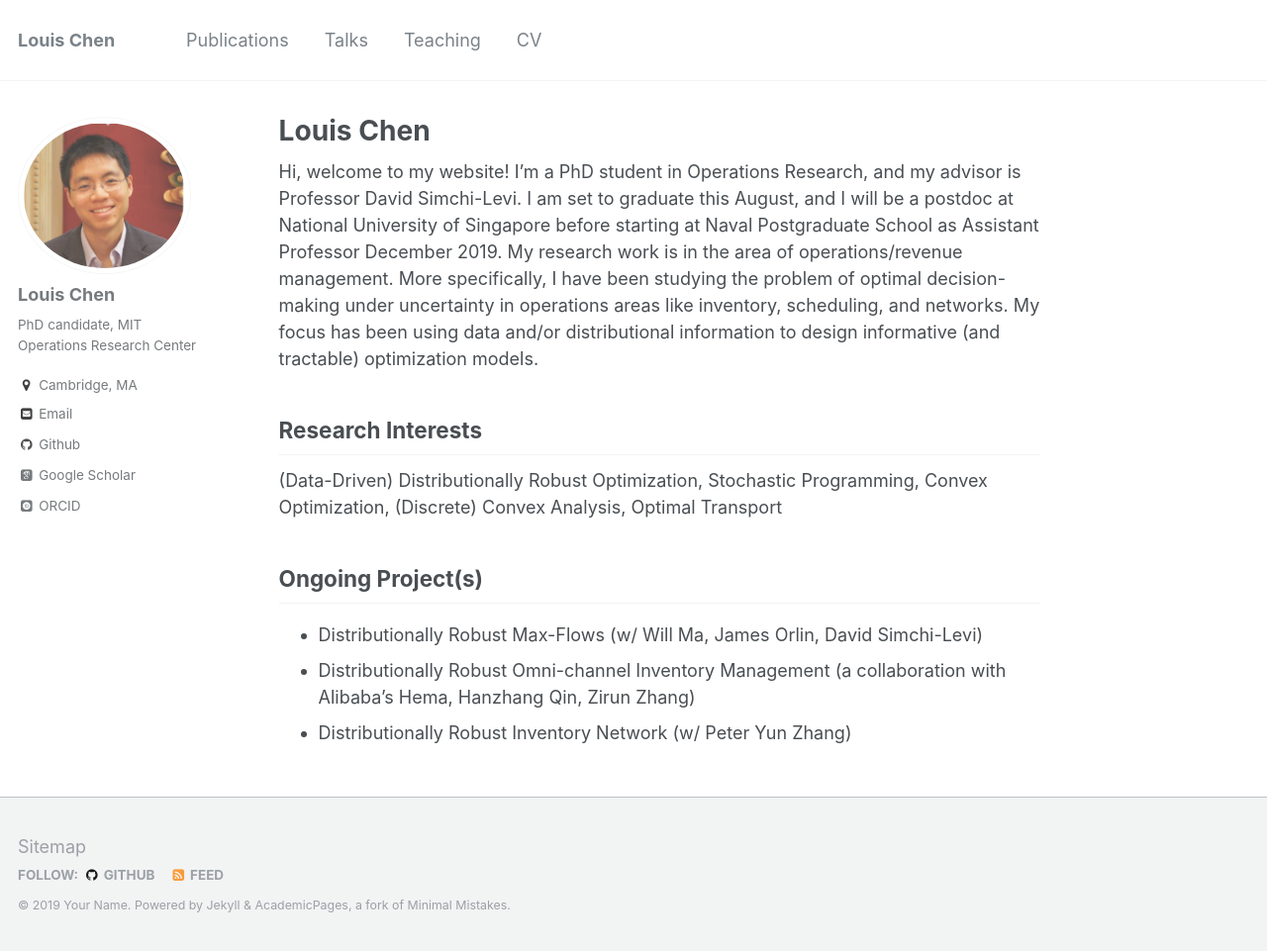
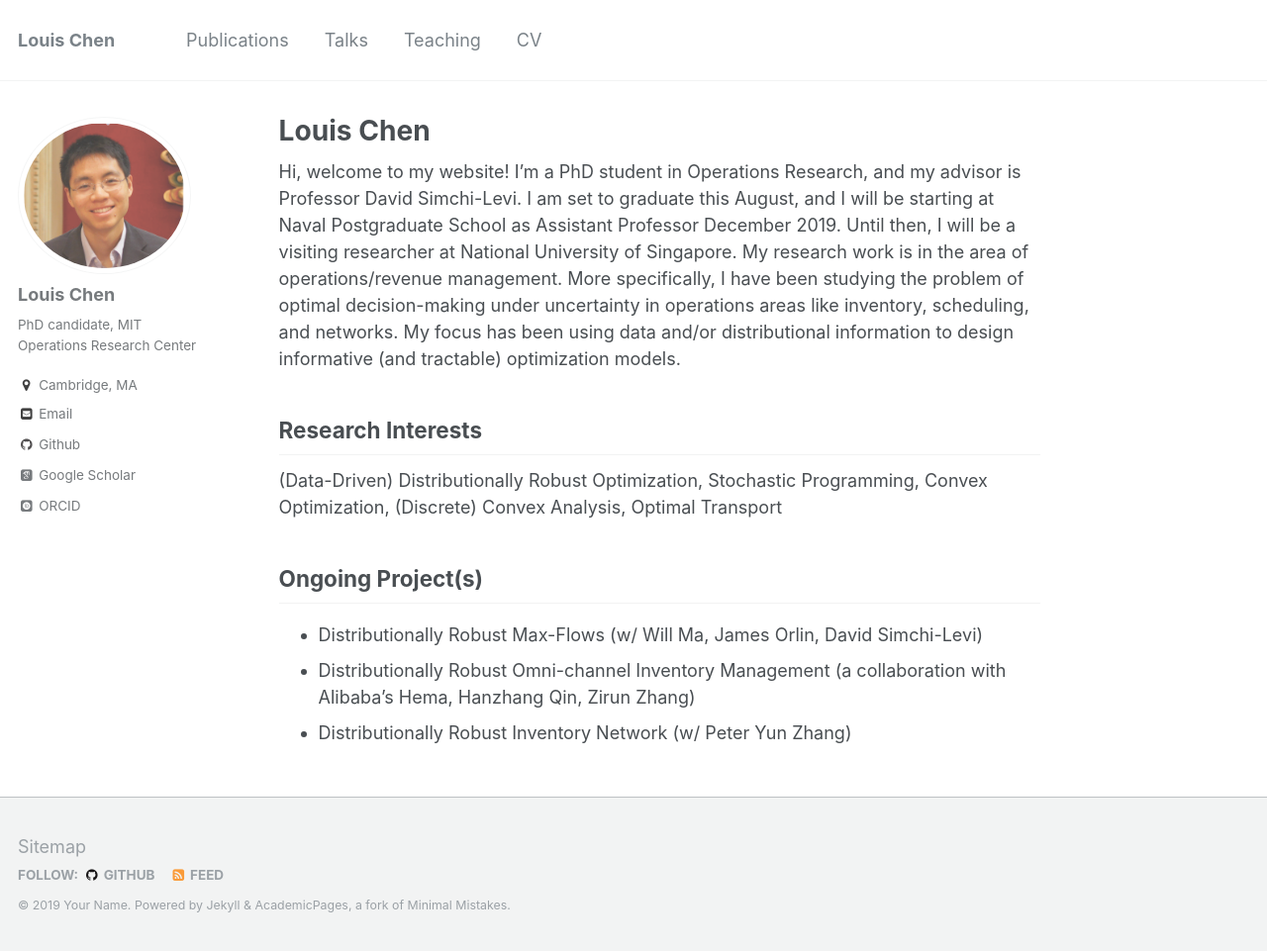
Before and after one commit to LouisLChen/LouisLChen.github.io, a Jekyll site: the page built from _pages/about.md, in a window 1280 px wide and 961 px high. Shown: the whole window at 99% size. Built offline with Jekyll 4.4.1, drawn with Linux system fonts in a browser that asks for light colours; some web fonts are replaced.

Commit message:
Update about.md

```diff
--- a/_pages/about.md
+++ b/_pages/about.md
@@ -8,7 +8,7 @@
   - /about.html
 ---
 
-Hi, welcome to my website! I'm a PhD student in Operations Research, and my advisor is Professor David Simchi-Levi. I am set to graduate this August, and I will be a postdoc at National University of Singapore before starting at Naval Postgraduate School as Assistant Professor December 2019. My research work is in the area of operations/revenue management. More specifically, I have been studying the problem of optimal decision-making under uncertainty in operations areas like inventory, scheduling, and networks. My focus has been using data and/or distributional information to design informative (and tractable) optimization models.
+Hi, welcome to my website! I'm a PhD student in Operations Research, and my advisor is Professor David Simchi-Levi. I am set to graduate this August, and I will be starting at Naval Postgraduate School as Assistant Professor December 2019. Until then, I will be a visiting researcher at National University of Singapore. My research work is in the area of operations/revenue management. More specifically, I have been studying the problem of optimal decision-making under uncertainty in operations areas like inventory, scheduling, and networks. My focus has been using data and/or distributional information to design informative (and tractable) optimization models.
 
 
 Research Interests
```
